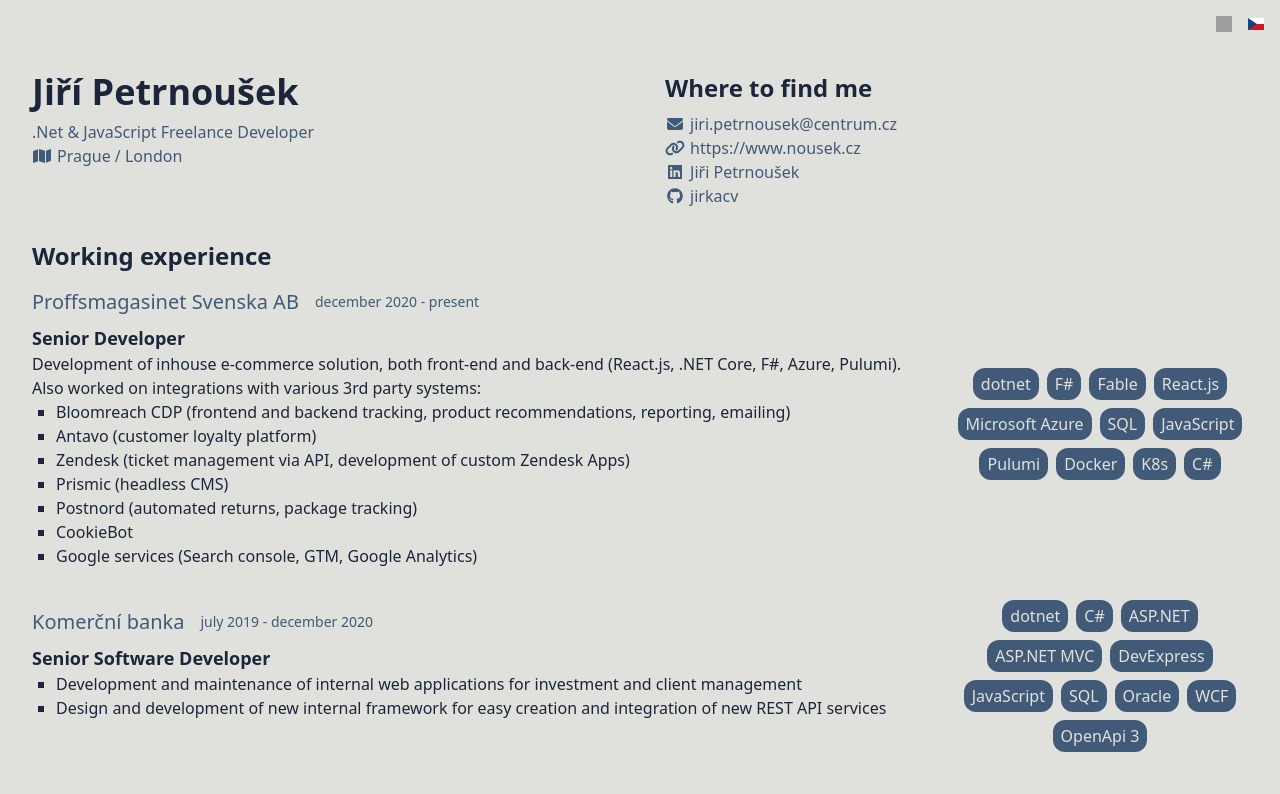
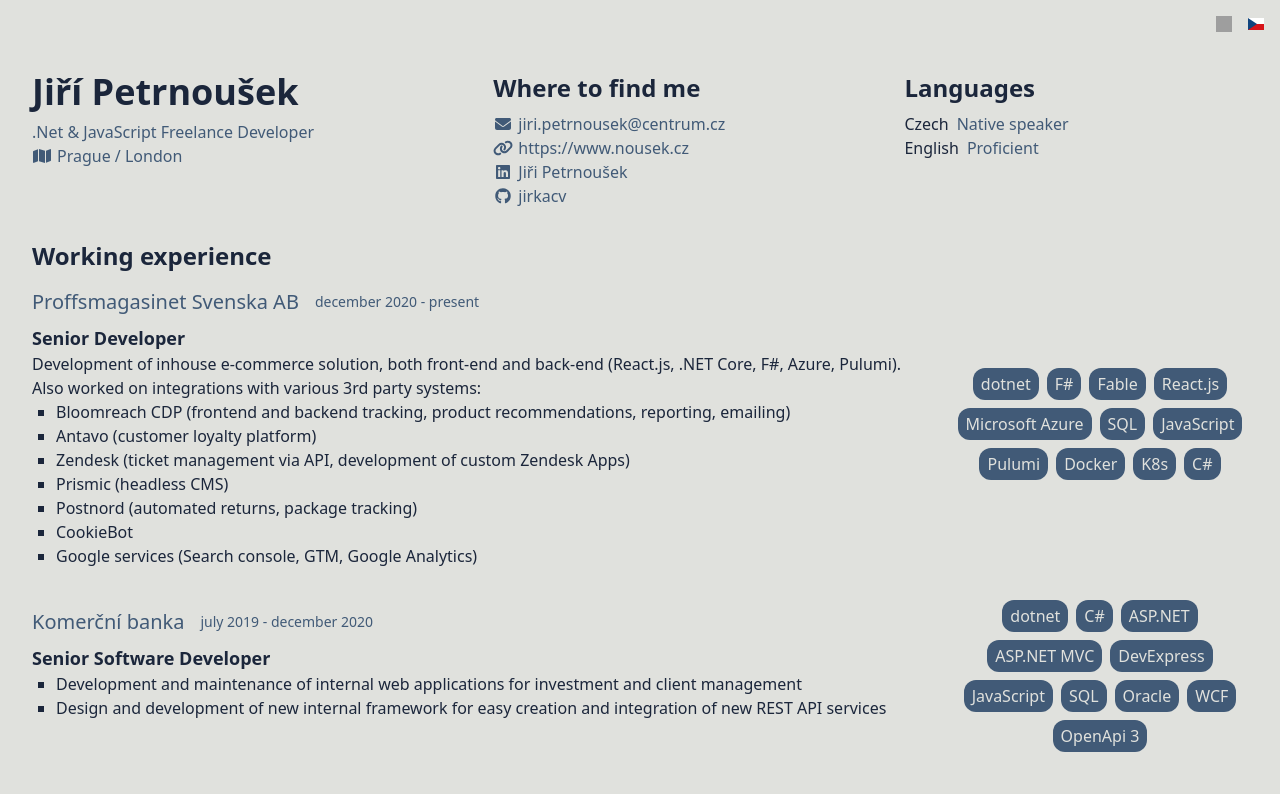
Before and after one commit to jirkacv/nousek-cz, a React (Vite) app: page / in a window 1280 px wide. Shown: the top 794 px of the page. Built offline with nearby package versions, Linux system fonts and the light colour scheme; grey boxes are pictures that could not be loaded; the HTML template or start-up script is replaced by a standard one.

Commit message:
Added languages

```diff
--- a/src/Resume.tsx
+++ b/src/Resume.tsx
@@ -62,7 +62,32 @@
     )
 }
 
-function Basics({basics}: { basics: ResumeType.Basics | undefined }) {
+function Languages({ languages }: { languages: ResumeType.Language[] | undefined }) {
+    const { t } = useTranslation();
+    if (languages && languages.length > 0) {
+        return (
+            <section className="flex-grow">
+                <h2 className="section-header">{t('sections.languages')}</h2>
+                {languages.map(lang => {
+                    return (
+                        <div key={lang.language}>
+                            <span>{lang.language}</span>
+                            {lang.fluency !== '' && <span className="ml-2 text-yinmn_blue dark:text-timberwolf-400">{lang.fluency}</span>}
+                        </div>
+                    )
+                })}
+            </section>
+        )
+    }
+    return null;
+}
+
+interface BasicsProps {
+    basics: ResumeType.Basics | undefined
+    languages: ResumeType.Language[] | undefined
+}
+
+function Basics({basics, languages}: BasicsProps) {
     if (basics) {
         return (
             <section className="flex flex-col md:flex-row justify-between">
@@ -79,6 +104,7 @@
                     )}
                 </div>
                 <Links basics={basics}/>
+                <Languages languages={languages}/>
             </section>
         )
     }
@@ -195,7 +221,7 @@
     const resume = i18n.language === 'cs' ? csResume : enResume
     return (
         <div className="mb-auto p-8 py-4">
-            <Basics basics={resume.basics} />
+            <Basics basics={resume.basics} languages={resume.languages} />
             <Jobs work={resume.work} />
             <Skills skills={resume.skills} />
         </div>
--- a/src/assets/cs/resume.json
+++ b/src/assets/cs/resume.json
@@ -465,12 +465,12 @@
   ],
   "languages": [
     {
-      "fluency": "Native Speaker",
-      "language": "Czech"
+      "fluency": "Rodilý mluvčí",
+      "language": "Čeština"
     },
     {
-      "fluency": "Professional Working",
-      "language": "English"
+      "fluency": "Velmi pokročilý",
+      "language": "Angličtina"
     }
   ],
   "references": [],
--- a/src/assets/en/resume.json
+++ b/src/assets/en/resume.json
@@ -465,11 +465,11 @@
   ],
   "languages": [
     {
-      "fluency": "Native Speaker",
+      "fluency": "Native speaker",
       "language": "Czech"
     },
     {
-      "fluency": "Professional Working",
+      "fluency": "Proficient",
       "language": "English"
     }
   ],
--- a/src/i18n.ts
+++ b/src/i18n.ts
@@ -28,6 +28,7 @@
                     present: 'present',
                     sections : {
                         links : "Where to find me",
+                        languages: "Languages",
                         jobs : "Working experience",
                         skills : "Skills"
                     }
@@ -40,6 +41,7 @@
                     present: 'současnost',
                     sections : {
                         links : "Kde mě najdete",
+                        languages: "Jazyky",
                         jobs : "Pracovní zkušenosti",
                         skills : "Dovednosti"
                     }
--- a/src/resume-types.ts
+++ b/src/resume-types.ts
@@ -37,11 +37,17 @@
     skills: Skill[] | undefined;
 }
 
+type Language = {
+    fluency : string;
+    language : string;
+}
+
 type Resume = {
     basics : Basics | undefined;
     work : Work[] | undefined;
     skills: Skill[] | undefined;
+    languages : Language[] | undefined;
 }
 
 
-export type { Resume, Basics, Profile, Work, Skill }
+export type { Resume, Basics, Profile, Work, Skill, Language }
```
